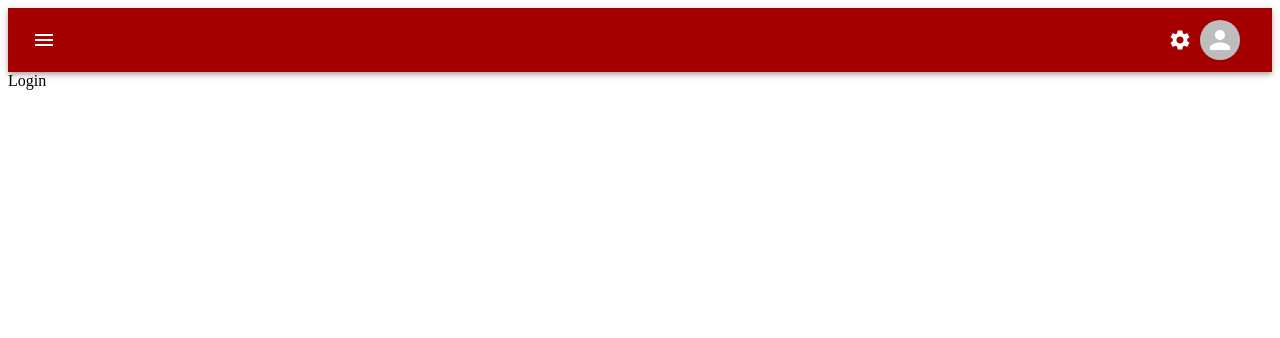
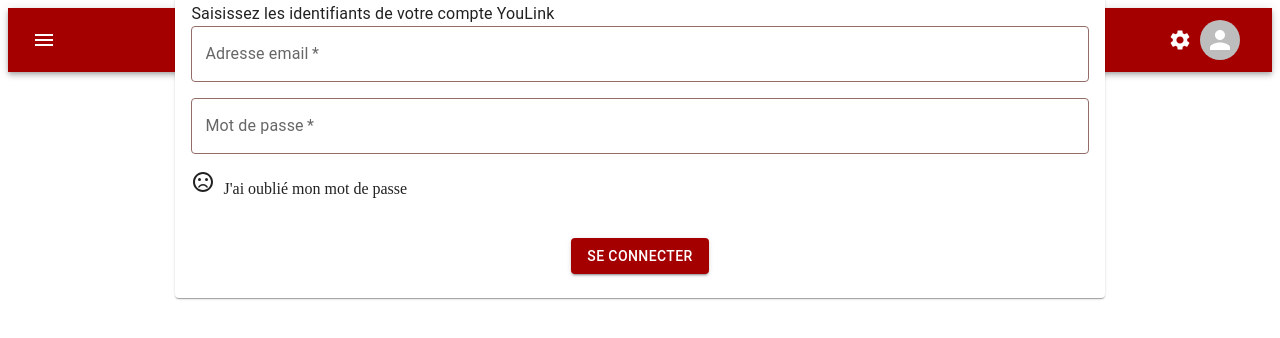
Before and after one commit to C-Alexis4414/Links-to-Experts-Front, a React (Vite) app: page /login in a window 1280 px wide. Shown: the top 338 px of the page. Built offline with nearby package versions, Linux system fonts and the light colour scheme.

Commit message:
YL-66 WIP: User connected OK + LoginCard started

```diff
--- a/src/App.tsx
+++ b/src/App.tsx
@@ -5,6 +5,7 @@ import { BrowserRouter, Route, Routes } from 'react-router-dom';
 import Login from './pages/login';
 import Register from './pages/register';
 import PageNotFound from './pages/pageNotFound';
+import { AuthProvider } from './context/AuthContext';
 
 function App() {
   // return (
@@ -15,6 +16,7 @@ function App() {
   // );
   return (
   <RootLayout>
+    <AuthProvider>
       <BrowserRouter>
         <Navbar />
         <Routes>
@@ -24,6 +26,7 @@ function App() {
           <Route path="*" element={<PageNotFound />} />
         </Routes>
       </BrowserRouter>
+    </AuthProvider>
   </RootLayout>
   );
 }
--- /dev/null
+++ b/src/components/loginCard/loginCard.tsx
@@ -0,0 +1,116 @@
+import React, { useState } from 'react';
+// import { useAuth } from '../../context/AuthContext';
+import axiosInstance from '../../utils/axiosInstance';
+import { Box, Card, TextField, Button, Typography, CardContent } from '@mui/material';
+import Grid from '@mui/material/Grid2';
+import SentimentVeryDissatisfiedIcon from '@mui/icons-material/SentimentVeryDissatisfied';
+
+const loginCard = () => {
+    const [email, setEmail] = useState("");
+    const [password, setPassword] = useState("");
+    const [error, setError] = useState<string | null>(null);
+    // const { login } = useAuth();
+
+    const handleSubmit = async (e: React.FormEvent) => {
+        e.preventDefault();
+        try {
+            const response = await axiosInstance.post("/authentication/login", { email, password });
+            // const { token, user } = response.data;
+            console.log(response.data);
+            // login(token, user);
+        } catch (err) {
+            // setError("Invalid credentials");
+            console.log(err);
+        }
+    };
+
+    return (
+        <Box
+            sx={{
+                display: 'flex',
+                justifyContent: 'center',
+                alignItems: 'center',
+                height: '100px',
+
+            }}
+        >
+            <Card>
+                <CardContent>
+                    <Grid container spacing={2}>
+                        <Grid size={12}>
+                        <Typography>
+                            Se connecter
+                        </Typography>
+                        </Grid>
+                        <Grid size={12}>
+                        <Typography>
+                            Saisissez les identifiants de votre compte YouLink
+                        </Typography>
+                        </Grid>
+                    </Grid>
+                    <Grid container spacing={2}>
+                        <Grid size={12}>
+                            <TextField
+                                fullWidth
+                                label="Adresse email"
+                                type="email"
+                                variant="outlined"
+                                value={email}
+                                onChange={(e) => setEmail(e.target.value)}
+                                required
+                            />
+                        </Grid>
+                        <Grid size={12}>
+                            <TextField
+                                fullWidth
+                                label="Mot de passe"
+                                type="password"
+                                variant="outlined"
+                                value={password}
+                                onChange={(e) => setPassword(e.target.value)}
+                                required
+                            />
+                        </Grid>
+                        <Grid size={12}>
+                            <SentimentVeryDissatisfiedIcon />
+                            &nbsp; J'ai oublié mon mot de passe
+                        </Grid>
+                        <Grid
+                            display="flex"
+                            justifyContent="center"
+                            size={12}
+                        >
+                            <Button
+                                type="submit"
+                                color="primary"
+                                variant="contained"
+                                sx={{ mt: 3 }}
+                                onClick={handleSubmit}
+                            >
+                                Se connecter
+                            </Button>
+                        </Grid>
+                {/* <form onSubmit={handleSubmit}>
+                    <input
+                        type="email"
+                        value={email}
+                        onChange={(e) => setEmail(e.target.value)}
+                        placeholder="Email"
+                    />
+                    <input
+                        type="password"
+                        value={password}
+                        onChange={(e) => setPassword(e.target.value)}
+                        placeholder="Password"
+                    />
+                    <button type="submit">Login</button>
+                </form>
+                {error && <p>{error}</p>} */}
+                    </Grid>
+                </CardContent>
+            </Card>
+        </Box>
+    );
+};
+
+export default loginCard
--- /dev/null
+++ b/src/context/AuthContext.tsx
@@ -0,0 +1,41 @@
+import React, { createContext, useState, ReactNode, useContext } from 'react';
+
+interface AuthContextProps {
+    user: any;
+    token: string | null;
+    login: (token: string, user: any) => void;
+    logout: () => void;
+}
+
+const AuthContext = createContext<AuthContextProps | undefined>(undefined);
+
+export const AuthProvider: React.FC<{ children: ReactNode }> = ({ children }) => {
+    const [user, setUser] = useState<any>(null);
+    const [token, setToken] = useState<string | null>(null);
+
+    const login = (token: string, user: any) => {
+        setToken(token);
+        setUser(user);
+        localStorage.setItem('token', token);
+    };
+
+    const logout = () => {
+        setToken(null);
+        setUser(null);
+        localStorage.removeItem('token');
+    };
+
+    return (
+        <AuthContext.Provider value={{ user, token, login, logout }}>
+            {children}
+        </AuthContext.Provider>
+    )
+};
+
+export const useAuth = () => {
+    const context = useContext(AuthContext);
+    if (!context) {
+        throw new Error('useAuth must be used within an AuthProvider');
+    }
+    return context;
+};
--- a/src/pages/login.tsx
+++ b/src/pages/login.tsx
@@ -1,9 +1,8 @@
 import React from 'react'
+import LoginCard from '../components/loginCard/loginCard';
 
 export default function Login() {
     return (
-    <div>
-        Login
-    </div>
+        <LoginCard />
     )
 }
--- /dev/null
+++ b/src/utils/axiosInstance.ts
@@ -0,0 +1,36 @@
+import axios from "axios";
+
+const axiosInstance = axios.create({
+    baseURL: "http://localhost:3000",
+    withCredentials: true,
+    headers: {
+        "Content-Type": "application/json",
+        Accept: 'application/json',
+    },
+});
+
+// axiosInstance.interceptors.request.use(
+//     (config) => {
+//         const token = localStorage.getItem("accessToken");
+//         if (token) {
+//             config.headers["Authorization"] = `Bearer ${token}`;
+//         }
+//         return config;
+//     },
+//     (error) => {
+//         return Promise.reject(error);
+//     }
+// );
+
+axiosInstance.interceptors.response.use(
+    (response) => response,
+    (error) => {
+        if (error.response?.status === 401) {
+            localStorage.removeItem("acessToken");
+            window.location.href = "/login";
+        }
+        return Promise.reject(error);
+    }
+);
+
+export default axiosInstance;
```
Lines whose indentation alone changed are shown as unchanged.
